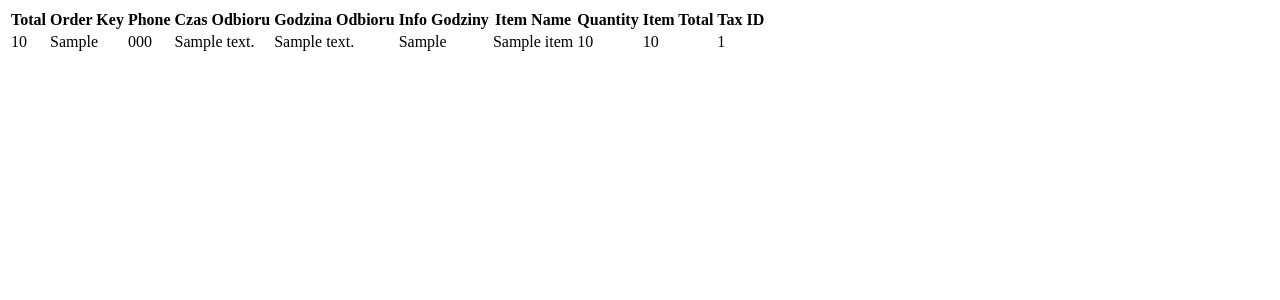
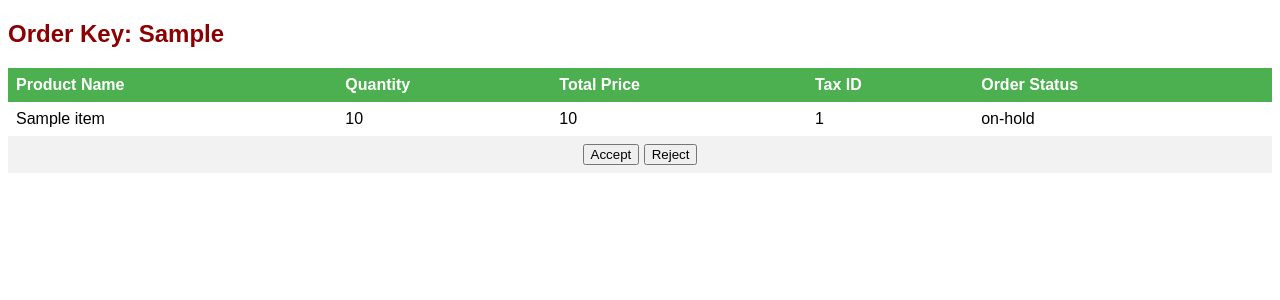
Before and after one commit to m1981/element4_test_api, a Flask app: page / in a window 1280 px wide. Shown: the top 300 px of the page. Run offline with Flask 2, Linux system fonts and the light colour scheme; a database or web service that is not in the repository returns one stand-in record (values such as "Sample title"); data that the repository does not hold is empty.

Commit message:
Accept and Reject works first version

```diff
--- a/main.py
+++ b/main.py
@@ -1,11 +1,32 @@
 from flask import Flask, render_template
 import requests
 import base64
+import itertools
 
 app = Flask(__name__)
 
 client_key = "ck_5d652d5fca632c5e60cec2e0b4a9d2f8de2ce8ec"
 client_secret = "cs_d3c5698ba2c94885c82f906b3c1c440fc9ae1468"
+
+
+@app.route('/accept_order/<int:order_id>', methods=['POST'])
+def accept_order(order_id):
+    change_order_status(order_id, 'completed')
+    return "Order status updated successfully to 'completed'", 200
+
+@app.route('/reject_order/<int:order_id>', methods=['POST'])
+def reject_order(order_id):
+    change_order_status(order_id, 'cancelled')
+    return "Order status updated successfully to 'cancelled'", 200
+
+def change_order_status(order_id, status):
+    base64_encoded_data = base64.b64encode(f"{client_key}:{client_secret}".encode("utf-8")).decode("utf-8")
+    order_update_url = f"https://fabrykasmakow.com.pl/wp-json/wc/v3/orders/{order_id}"
+    headers = {"Authorization": f"Basic {base64_encoded_data}"}
+    data = {"status": status}
+    response = requests.put(order_update_url, headers=headers, json=data)
+    response.raise_for_status()
+
 
 @app.route('/')
 def table():
@@ -15,7 +36,11 @@ def table():
         headers={"Authorization": f"Basic {base64_encoded_data}"}
     )
     data = response.json()
-    return render_template('table.html', data=data)
+
+    sorted_data = sorted(data, key=lambda x: x['order_key'])
+    grouped_data = [{'order_key': k, 'orders': list(v)} for k, v in itertools.groupby(sorted_data, key=lambda x: x['order_key'])]
+
+    return render_template('table.html', data=grouped_data)
 
 if __name__ == '__main__':
     app.run(host='0.0.0.0', port=81)
--- a/templates/table.html
+++ b/templates/table.html
@@ -2,37 +2,75 @@
 <html>
 <head>
     <title>WooCommerce Orders</title>
+    <style>
+        body {
+            font-family: Arial, sans-serif;
+        }
+        table {
+            border-collapse: collapse;
+            width: 100%;
+        }
+        th {
+            background-color: #4CAF50;
+            color: white;
+        }
+        th, td {
+            text-align: left;
+            padding: 8px;
+        }
+        tr:nth-child(even){background-color: #f2f2f2}
+    </style>
+    <script src="https://ajax.googleapis.com/ajax/libs/jquery/3.5.1/jquery.min.js"></script>
+    <script>
+        function acceptOrder(orderId) {
+            $.post("/accept_order/" + orderId, function(data, status){
+                alert("Order Accepted: Status - " + status);
+                location.reload();
+            });
+        }
+        function rejectOrder(orderId) {
+            $.post("/reject_order/" + orderId, function(data, status){
+                alert("Order Rejected: Status - " + status);
+                location.reload();
+            });
+        }
+    </script>
 </head>
 <body>
+    {% for group in data %}
+        <h2 style="color: darkred;">Order Key: {{ group.order_key }}</h2>
         <table>
+            <thead>
                 <tr>
-            <th>Total</th>
-            <th>Order Key</th>
-            <th>Phone</th>
-            <th>Czas Odbioru</th>
-            <th>Godzina Odbioru</th>
-            <th>Info Godziny</th>
-            <th>Item Name</th>
-            <th>Quantity</th>
-            <th>Item Total</th>
-            <th>Tax ID</th>
+                    <th class="prod-name">Product Name</th>
+                    <th class="other">Quantity</th>
+                    <th class="other">Total Price</th>
+                    <th class="other">Tax ID</th>
+                    <th class="other">Order Status</th>
                 </tr>
-        {% for order in data %}
+            </thead>
+            <tbody>
+            {% for order in group.orders %}
                 {% for item in order.line_items %}
                     <tr>
-                    <td>{{ order.total }}</td>
-                    <td>{{ order.order_key }}</td>
-                    <td>{{ order.billing.phone }}</td>
-                    <td>{{ order.billing.czas_odbioru }}</td>
-                    <td>{{ order.billing.godzina_odbioru }}</td>
-                    <td>{{ order.billing.info_godziny }}</td>
-                    <td>{{ item.name }}</td>
-                    <td>{{ item.quantity }}</td>
-                    <td>{{ item.total }}</td>
-                    <td>{{ item.taxes[0].id if item.taxes else 'N/A' }}</td>
+                        <td class="prod-name">{{ item.name }}</td>
+                        <td class="other">{{ item.quantity }}</td>
+                        <td class="other">{{ item.total }}</td>
+                        <td class="other">{{ item.taxes[0].id if item.taxes else 'N/A' }}</td>
+                        <td class="other">{{ order.status }}</td>
                     </tr>
                 {% endfor %}
+                {% if order.status == "on-hold" %}
+                    <tr>
+                        <td colspan="5" style="text-align: center;">
+                            <button onclick="acceptOrder({{ order.id }})">Accept</button>
+                            <button onclick="rejectOrder({{ order.id }})">Reject</button>
+                        </td>
+                    </tr>
+                {% endif %}
             {% endfor %}
+            </tbody>
         </table>
+    {% endfor %}
 </body>
 </html>
```
Lines whose indentation alone changed are shown as unchanged.
